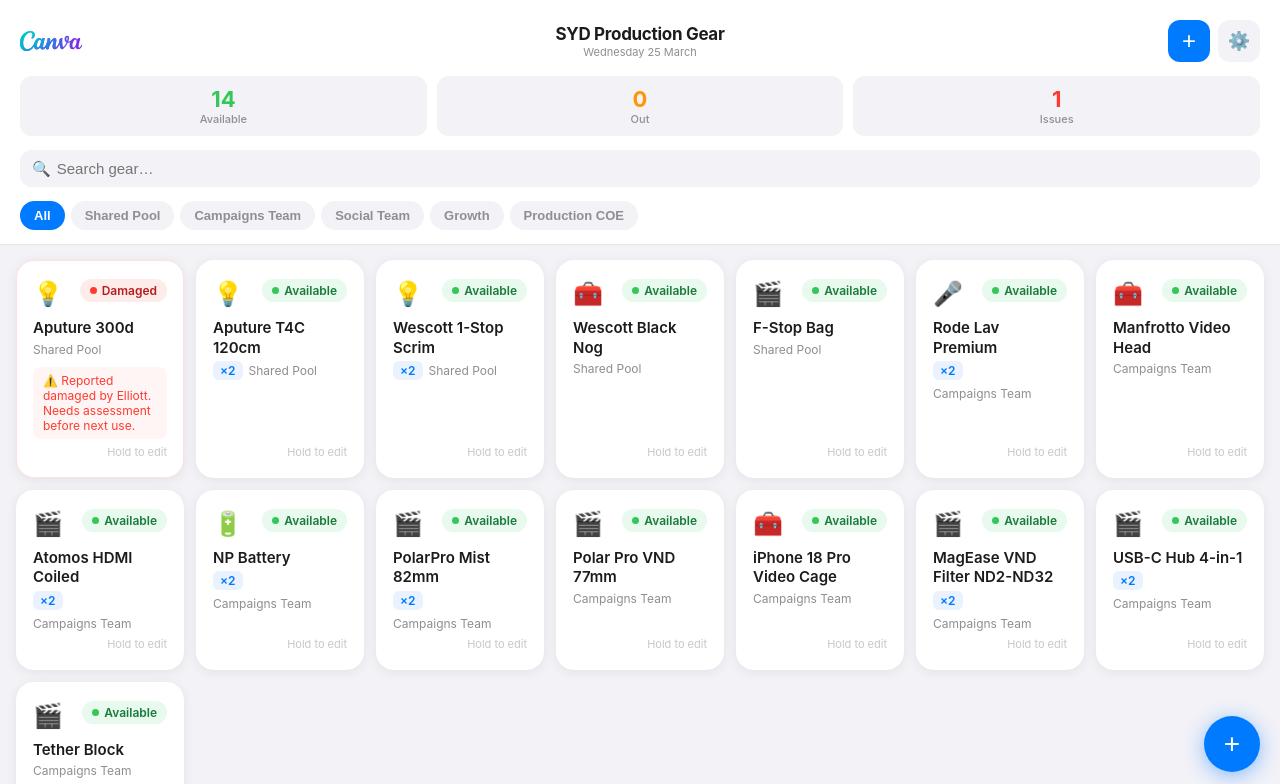
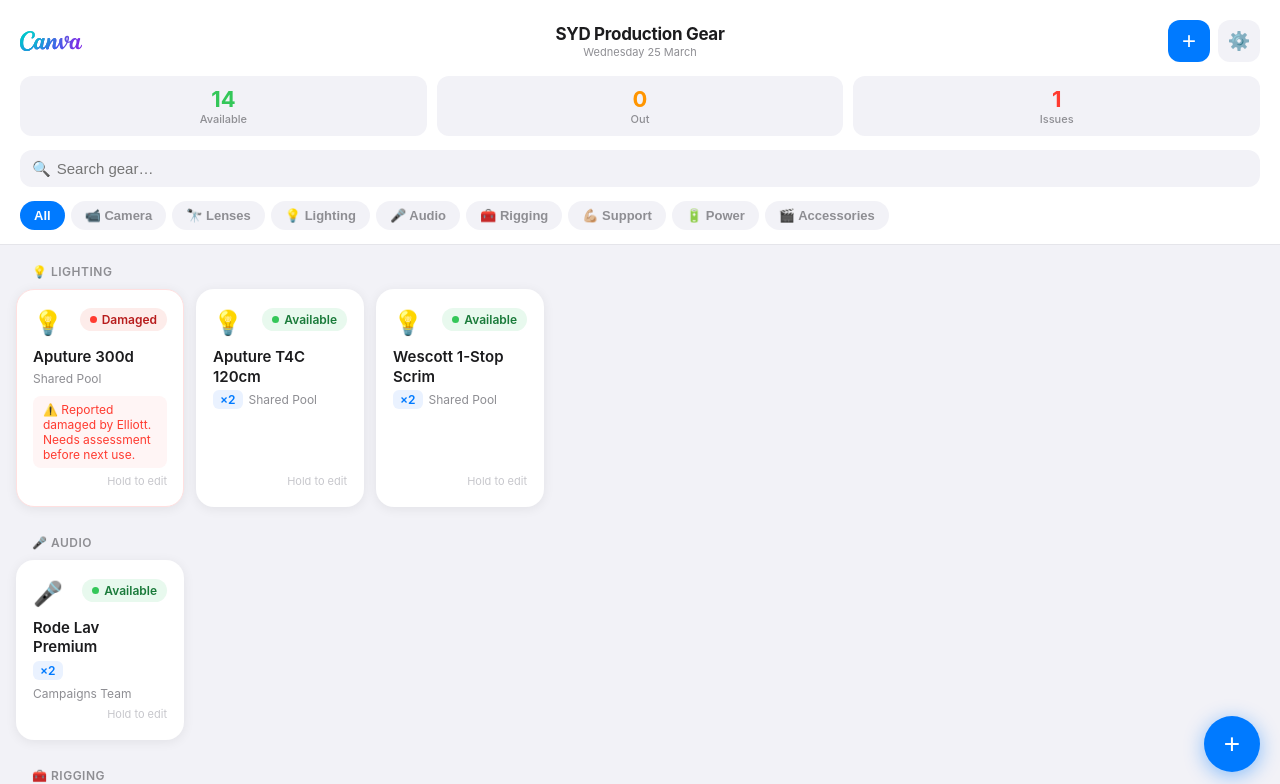
Before and after one commit to andyl-afk/Production-Gear, a React (Vite) app: page / in a window 1280 px wide. Shown: the top 784 px of the page. Built offline with nearby package versions, Linux system fonts and the light colour scheme.

Commit message:
Sort gear by category with section headers

```diff
--- a/src/GearRoom.jsx
+++ b/src/GearRoom.jsx
@@ -177,7 +177,7 @@ export default function GearRoom(){
   const[gear,setGear]=useState(()=>{try{const s=localStorage.getItem("gr2");return s?JSON.parse(s):INITIAL_GEAR}catch{return INITIAL_GEAR}});
   const[webhook,setWebhook]=useState(()=>localStorage.getItem("gr_wh")||"");
   const[channel,setChannel]=useState(()=>localStorage.getItem("gr_ch")||"#cameranauts");
-  const[activeGroup,setActiveGroup]=useState("All");
+  const[activeCat,setActiveCat]=useState("All");
   const[search,setSearch]=useState("");
   const[modal,setModal]=useState(null);
   const[sel,setSel]=useState(null);
@@ -190,7 +190,7 @@ export default function GearRoom(){
   const close=()=>{setModal(null);setSel(null)};
   const showToast=m=>setToast(m);
 
-  const filtered=gear.filter(g=>(activeGroup==="All"||g.group===activeGroup)&&(!search||g.name.toLowerCase().includes(search.toLowerCase())));
+  const filtered=gear.filter(g=>(activeCat==="All"||g.cat===activeCat)&&(!search||g.name.toLowerCase().includes(search.toLowerCase())));
   const stats={av:gear.filter(g=>g.status==="available").length,out:gear.filter(g=>g.status==="checkedout").length,iss:gear.filter(g=>g.status==="damaged").length};
 
   const openCard=item=>{setSel(item);setModal(item.status==="available"?"checkout":item.status==="checkedout"?"return":"damaged")};
@@ -248,14 +248,21 @@ export default function GearRoom(){
           {search&&<button onClick={()=>setSearch("")} style={{border:"none",background:"#C7C7CC",borderRadius:"50%",width:18,height:18,color:"#fff",fontSize:11,cursor:"pointer",display:"flex",alignItems:"center",justifyContent:"center"}}>✕</button>}
         </div>
         <div style={{display:"flex",gap:6,overflowX:"auto",paddingBottom:14,scrollbarWidth:"none"}}>
-          {ALL_GROUPS.map(g=><button key={g} onClick={()=>setActiveGroup(g)} style={{flexShrink:0,padding:"7px 14px",borderRadius:20,border:"none",fontSize:13,fontWeight:600,cursor:"pointer",background:activeGroup===g?"#007AFF":"#F2F2F7",color:activeGroup===g?"#fff":"#8E8E93"}}>{g}</button>)}
+          {["All",...CATS].map(c=><button key={c} onClick={()=>setActiveCat(c)} style={{flexShrink:0,padding:"7px 14px",borderRadius:20,border:"none",fontSize:13,fontWeight:600,cursor:"pointer",background:activeCat===c?"#007AFF":"#F2F2F7",color:activeCat===c?"#fff":"#8E8E93"}}>{c==="All"?c:(CAT_ICON[c]||"")+" "+c}</button>)}
         </div>
       </div>
 
-      <div style={{padding:"16px 16px 120px",display:"grid",gridTemplateColumns:"repeat(auto-fill,minmax(165px,1fr))",gap:12}}>
+      <div style={{padding:"8px 16px 120px"}}>
         {filtered.length===0
-          ?<div style={{gridColumn:"1/-1",textAlign:"center",padding:"60px 20px",color:"#8E8E93"}}><div style={{fontSize:32,marginBottom:12}}>📦</div><div style={{fontSize:16,fontWeight:600,marginBottom:6}}>No gear here yet</div><div style={{fontSize:14}}>Tap + to add equipment</div></div>
-          :filtered.map(item=><GearCard key={item.id} item={item} onClick={openCard} onLongPress={openEdit}/>)
+          ?<div style={{textAlign:"center",padding:"60px 20px",color:"#8E8E93"}}><div style={{fontSize:32,marginBottom:12}}>📦</div><div style={{fontSize:16,fontWeight:600,marginBottom:6}}>No gear here yet</div><div style={{fontSize:14}}>Tap + to add equipment</div></div>
+          :CATS.filter(cat=>filtered.some(i=>i.cat===cat)).map(cat=>(
+            <div key={cat}>
+              <SLabel>{(CAT_ICON[cat]||"📦")+" "+cat}</SLabel>
+              <div style={{display:"grid",gridTemplateColumns:"repeat(auto-fill,minmax(165px,1fr))",gap:12,padding:"4px 0 16px"}}>
+                {filtered.filter(i=>i.cat===cat).map(item=><GearCard key={item.id} item={item} onClick={openCard} onLongPress={openEdit}/>)}
+              </div>
+            </div>
+          ))
         }
       </div>
 
```
